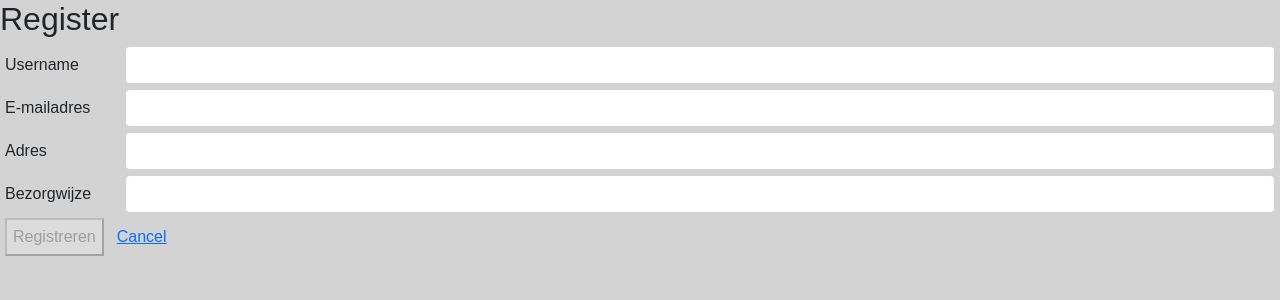
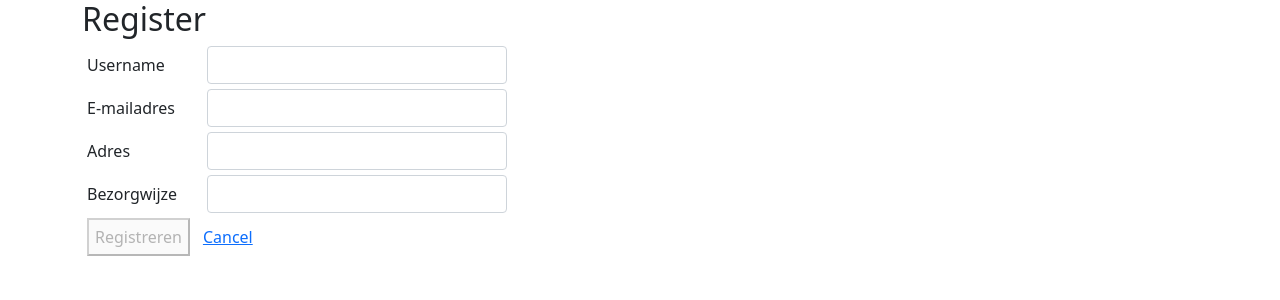
Before and after one commit to Jijsje/Marktplaats2Angular, an Angular app in the folder marktplaats/: page /registratie in a window 1280 px wide. Shown: the top 300 px of the page. Built offline with nearby package versions, Linux system fonts and the light colour scheme.

Commit message:
registratie stylen

```diff
--- a/marktplaats/src/app/pages/registratie/registratie.component.css
+++ b/marktplaats/src/app/pages/registratie/registratie.component.css
@@ -0,0 +1,8 @@
+.container {
+  justify-content: center;
+  align-items: center;
+}
+input {width: 300px;
+}
+select {width: 300px;
+}
--- a/marktplaats/src/app/pages/registratie/registratie.component.html
+++ b/marktplaats/src/app/pages/registratie/registratie.component.html
@@ -1,6 +1,7 @@
+<div class="container">
   <h2>Register</h2>
-<form (ngSubmit)="registreren()"  [formGroup]="registerForm">
-  <div>
+  <form (ngSubmit)="registreren()" [formGroup]="registerForm">
+    <div inputgroup>
       <label for="username">Username </label>
       <input type="text" id="username" name="username" formControlName="username" class="form-control">
     </div>
@@ -21,10 +22,11 @@
       </select>
     </div>
     <div>
-    <button type="submit" [disabled]="!registerForm.valid" >
+      <button type="submit" [disabled]="!registerForm.valid">
         Registreren
       </button>
       <a routerLink="/login" class="btn btn-link">Cancel</a>
 
     </div>
   </form>
+</div>
--- a/marktplaats/src/styles.css
+++ b/marktplaats/src/styles.css
@@ -1,10 +1,10 @@
 @import "~bootstrap/dist/css/bootstrap.css";
 
 
-body {
-  font-family: sans-serif;
-  background-color: lightgray;
-}
+/*body {*/
+/*  font-family: sans-serif;*/
+/*  background-color: lightgray;*/
+/*}*/
 
 form div {
   display: flex;
@@ -21,62 +21,66 @@ form span {
 input {
   padding: 7px;
 }
-th, td {
+/*input {*/
+/*  border: 1px solid gray;*/
+/*  border-radius: 5px;*/
+/*  transition: 0.2s ease all;*/
+/*  outline: none;*/
+/*}*/
+select {
   padding: 7px;
 }
-th {
-  border-bottom: 2px solid gray;
-  text-align: left;
-  margin: 0;
-}
-td {
-  border-bottom: 1px solid lightgray;
-}
-td button { /* edit, delete and save buttons in contacts table*/
-  border: 0;
-  outline: 0;
-  cursor: pointer;
-  background: none;
-  font-family: sans-serif;
-  color: blue;
-  text-decoration: underline;
-  font-size: 1em;
-}
+/*th, td {*/
+/*  padding: 7px;*/
+/*}*/
+/*th {*/
+/*  border-bottom: 2px solid gray;*/
+/*  text-align: left;*/
+/*  margin: 0;*/
+/*}*/
+/*td {*/
+/*  border-bottom: 1px solid lightgray;*/
+/*}*/
+/*td button { !* edit, delete and save buttons in contacts table*!*/
+/*  border: 0;*/
+/*  outline: 0;*/
+/*  cursor: pointer;*/
+/*  background: none;*/
+/*  font-family: sans-serif;*/
+/*  color: blue;*/
+/*  text-decoration: underline;*/
+/*  font-size: 1em;*/
+/*}*/
 
-.flex {
-  display: flex;
-}
+/*.flex {*/
+/*  display: flex;*/
+/*}*/
 
-.flex form {
-  margin-right: 50px;
-}
+/*.flex form {*/
+/*  margin-right: 50px;*/
+/*}*/
 
-input {
-  border: 1px solid gray;
-  border-radius: 5px;
-  transition: 0.2s ease all;
-  outline: none;
-}
-input.ng-touched.ng-valid {
-  border-left: 5px solid green;
-}
-input.ng-touched.ng-invalid {
-  border-left: 5px solid red;
 
-}
-td a:first-child {
-  margin-right: 10px;
-}
+/*input.ng-touched.ng-valid {*/
+/*  border-left: 5px solid green;*/
+/*}*/
+/*input.ng-touched.ng-invalid {*/
+/*  border-left: 5px solid red;*/
 
-/* copy column directive styling */
-.in-selection {
-  background: lightgoldenrodyellow;
-}
-.copied {
-  background: lightpink;
-}
+/*}*/
+/*td a:first-child {*/
+/*  margin-right: 10px;*/
+/*}*/
 
-table[copyColumn] {
-  border-collapse: collapse;
-  user-select: none;
-}
+/*!* copy column directive styling *!*/
+/*.in-selection {*/
+/*  background: lightgoldenrodyellow;*/
+/*}*/
+/*.copied {*/
+/*  background: lightpink;*/
+/*}*/
+
+/*table[copyColumn] {*/
+/*  border-collapse: collapse;*/
+/*  user-select: none;*/
+/*}*/
```
Lines whose indentation alone changed are shown as unchanged.
